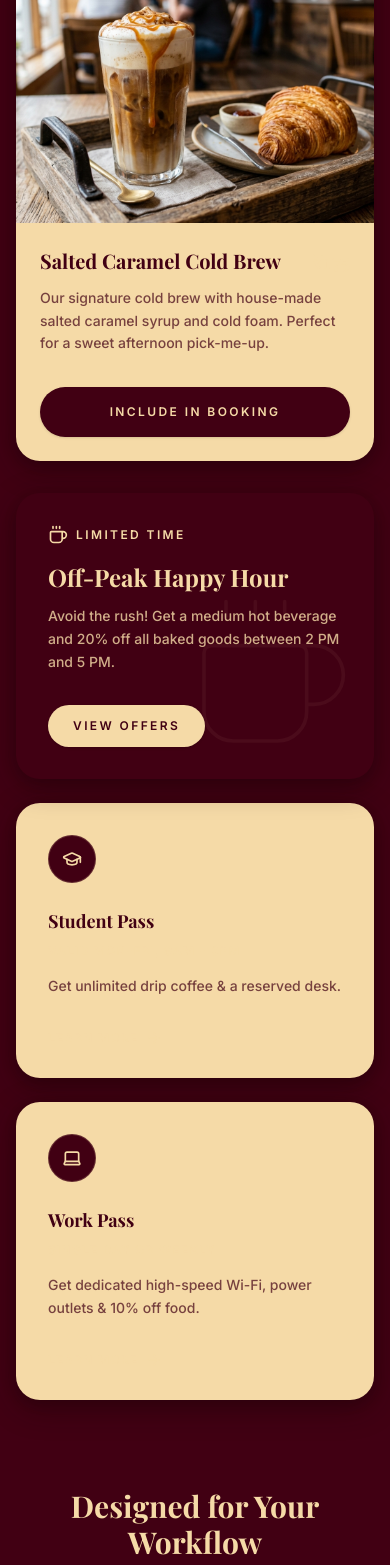
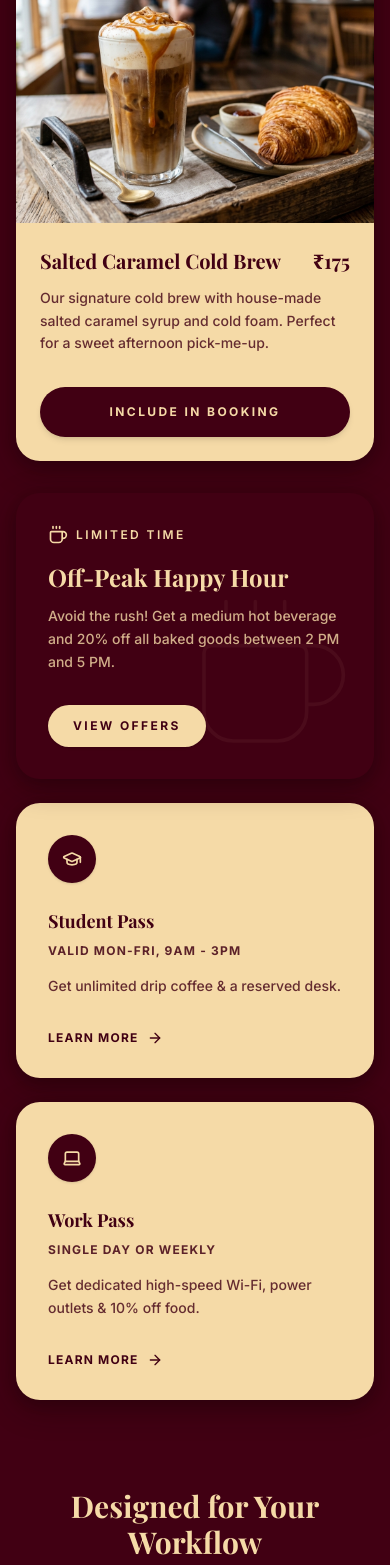
Before and after one commit to rakshana2807/RoyalCafe-VisionX, a Next.js app: page / in a window 390 px wide. Shown: the part 1023-2588 px from the top of the page. Built offline with nearby package versions, Linux system fonts and the light colour scheme; no server answers; a web font is replaced by a local one.

Commit message:
fix(ui): resolve text visibility on buttons and cards across landing, live-status and specials

```diff
--- a/app/(customer)/live-status/page.tsx
+++ b/app/(customer)/live-status/page.tsx
@@ -283,8 +283,8 @@ export default function LiveStatusPage() {
                         onClick={() => handleSelectSeat(ws as unknown as SeatDetails)}
                         className={`w-full mt-4 py-3.5 px-4 font-bold text-sm rounded-full transition-all duration-300 shadow-md flex items-center justify-center gap-2 uppercase tracking-widest group-hover:-translate-y-0.5 ${
                           ws.realTimeStatus === "FULLY BOOKED"
-                            ? "bg-foreground/10 text-foreground/50 cursor-not-allowed border border-foreground/20"
-                            : "bg-primary text-background hover:bg-background hover:text-primary hover:border hover:border-primary border border-transparent cursor-pointer"
+                            ? "bg-[#410013]/20 text-[#410013]/50 cursor-not-allowed border border-[#410013]/30"
+                            : "bg-[#410013] text-[#F5DAA7] hover:bg-[#561C24] hover:shadow-lg border border-transparent cursor-pointer"
                         }`}
                       >
                         {ws.realTimeStatus === "FULLY BOOKED" ? "FULLY RESERVED" : "Reserve Seat"}
--- a/components/customer/landing/OfferCard.tsx
+++ b/components/customer/landing/OfferCard.tsx
@@ -37,19 +37,19 @@ export default function OfferCard() {
 
             <div className="p-6 sm:p-8 flex flex-col flex-1">
               <div className="flex justify-between items-start mb-3">
-                <h3 className="text-xl sm:text-2xl font-bold font-serif text-foreground">
+                <h3 className="text-xl sm:text-2xl font-bold font-serif text-[#410013]">
                   Salted Caramel Cold Brew
                 </h3>
-                <span className="text-xl sm:text-2xl font-bold font-serif text-background">
+                <span className="text-xl sm:text-2xl font-bold font-serif text-[#410013]">
                   ₹175
                 </span>
               </div>
-              <p className="text-sm sm:text-base text-foreground/70 leading-relaxed mb-8 flex-1 font-medium">
+              <p className="text-sm sm:text-base text-[#410013]/80 leading-relaxed mb-8 flex-1 font-medium">
                 Our signature cold brew with house-made salted caramel syrup and cold foam. Perfect for a sweet afternoon pick-me-up.
               </p>
               <Link
                 href="/book"
-                className="w-full inline-flex items-center justify-center px-6 py-4 border border-transparent text-xs uppercase tracking-[0.2em] font-semibold rounded-full text-background bg-primary hover:bg-primary/95 transition-all duration-300 cursor-pointer shadow-sm hover:-translate-y-0.5"
+                className="w-full inline-flex items-center justify-center px-6 py-4 border border-transparent text-xs uppercase tracking-[0.2em] font-bold rounded-full text-[#F5DAA7] bg-[#410013] hover:bg-[#561C24] transition-all duration-300 cursor-pointer shadow-md hover:-translate-y-0.5"
               >
                 Include in booking
               </Link>
@@ -81,7 +81,7 @@ export default function OfferCard() {
               <div className="relative z-10">
                 <Link
                   href="/specials"
-                  className="inline-flex items-center justify-center px-6 py-3 border border-transparent text-xs uppercase tracking-[0.2em] font-semibold rounded-full text-primary bg-surface hover:bg-surface/90 transition-all duration-300 cursor-pointer shadow-sm hover:-translate-y-0.5"
+                  className="inline-flex items-center justify-center px-6 py-3 border border-transparent text-xs uppercase tracking-[0.2em] font-bold rounded-full text-[#410013] bg-[#F5DAA7] hover:bg-[#F5DAA7]/90 transition-all duration-300 cursor-pointer shadow-sm hover:-translate-y-0.5"
                 >
                   View Offers
                 </Link>
@@ -94,22 +94,22 @@ export default function OfferCard() {
               {/* Student Pass Card */}
               <div className="bg-surface p-8 rounded-3xl flex flex-col justify-between card-shadow card-shadow-hover border border-border group">
                 <div>
-                  <div className="h-12 w-12 rounded-full bg-background flex items-center justify-center mb-6 border border-border group-hover:scale-110 transition-transform duration-500">
-                    <GraduationCap className="h-5 w-5 text-accent" />
+                  <div className="h-12 w-12 rounded-full bg-[#410013] flex items-center justify-center mb-6 border border-[#410013]/20 group-hover:scale-110 transition-transform duration-500 shadow-sm">
+                    <GraduationCap className="h-5 w-5 text-[#F5DAA7]" />
                   </div>
-                  <h4 className="text-lg sm:text-xl font-bold font-serif text-primary mb-2">
+                  <h4 className="text-lg sm:text-xl font-bold font-serif text-[#410013] mb-2">
                     Student Pass
                   </h4>
-                  <span className="text-xs font-semibold text-background block mb-4 uppercase tracking-[0.1em]">
+                  <span className="text-xs font-bold text-[#410013]/85 block mb-4 uppercase tracking-[0.1em]">
                     Valid Mon-Fri, 9am - 3pm
                   </span>
-                  <p className="text-sm text-foreground/70 leading-relaxed mb-8 font-medium">
+                  <p className="text-sm text-[#410013]/80 leading-relaxed mb-8 font-medium">
                     Get unlimited drip coffee &amp; a reserved desk.
                   </p>
                 </div>
                 <Link
                   href="/work-study"
-                  className="inline-flex items-center text-xs uppercase tracking-widest font-semibold text-background hover:text-primary transition-colors cursor-pointer"
+                  className="inline-flex items-center text-xs uppercase tracking-widest font-bold text-[#410013] hover:text-[#561C24] transition-colors cursor-pointer"
                 >
                   Learn more
                   <ArrowRight className="ml-2 h-4 w-4 transform group-hover:translate-x-1 transition-transform" />
@@ -119,22 +119,22 @@ export default function OfferCard() {
               {/* Work Pass Card */}
               <div className="bg-surface p-8 rounded-3xl flex flex-col justify-between card-shadow card-shadow-hover border border-border group">
                 <div>
-                  <div className="h-12 w-12 rounded-full bg-background flex items-center justify-center mb-6 border border-border group-hover:scale-110 transition-transform duration-500">
-                    <Laptop className="h-5 w-5 text-accent" />
+                  <div className="h-12 w-12 rounded-full bg-[#410013] flex items-center justify-center mb-6 border border-[#410013]/20 group-hover:scale-110 transition-transform duration-500 shadow-sm">
+                    <Laptop className="h-5 w-5 text-[#F5DAA7]" />
                   </div>
-                  <h4 className="text-lg sm:text-xl font-bold font-serif text-primary mb-2">
+                  <h4 className="text-lg sm:text-xl font-bold font-serif text-[#410013] mb-2">
                     Work Pass
                   </h4>
-                  <span className="text-xs font-semibold text-background block mb-4 uppercase tracking-[0.1em]">
+                  <span className="text-xs font-bold text-[#410013]/85 block mb-4 uppercase tracking-[0.1em]">
                     Single day or weekly
                   </span>
-                  <p className="text-sm text-foreground/70 leading-relaxed mb-8 font-medium">
+                  <p className="text-sm text-[#410013]/80 leading-relaxed mb-8 font-medium">
                     Get dedicated high-speed Wi-Fi, power outlets &amp; 10% off food.
                   </p>
                 </div>
                 <Link
                   href="/work-study"
-                  className="inline-flex items-center text-xs uppercase tracking-widest font-semibold text-background hover:text-primary transition-colors cursor-pointer"
+                  className="inline-flex items-center text-xs uppercase tracking-widest font-bold text-[#410013] hover:text-[#561C24] transition-colors cursor-pointer"
                 >
                   Learn more
                   <ArrowRight className="ml-2 h-4 w-4 transform group-hover:translate-x-1 transition-transform" />
--- a/components/customer/navbar/Navbar.tsx
+++ b/components/customer/navbar/Navbar.tsx
@@ -195,10 +195,10 @@ export default function Navbar() {
                 key={link.name}
                 href={link.href}
                 onClick={(e) => handleNavClick(e, link.href, link.sectionId)}
-                className={`text-[12px] uppercase tracking-widest font-medium transition-all duration-300 ${
+                className={`text-[12px] uppercase tracking-widest font-bold transition-all duration-300 ${
                   pathname === link.href
-                    ? "text-primary border-b border-primary pb-1"
-                    : "text-foreground/70 hover:text-primary hover:border-b hover:border-primary/30 pb-1"
+                    ? "text-[#F5DAA7] border-b-2 border-[#F5DAA7] pb-1"
+                    : "text-[#F5DAA7]/75 hover:text-[#F5DAA7] hover:border-b hover:border-[#F5DAA7]/50 pb-1"
                 }`}
               >
                 {link.name}
--- a/components/customer/specials/ComboDeals.tsx
+++ b/components/customer/specials/ComboDeals.tsx
@@ -110,8 +110,8 @@ export default function ComboDeals() {
 
                 <button
                   onClick={() => handleAddCombo(combo)}
-                  className={`w-full py-3 px-5 border border-transparent text-xs font-bold rounded-full text-primary transition-all shadow-md cursor-pointer uppercase tracking-wider text-center flex items-center justify-center gap-1.5 ${
-                    isAlreadyInBooking(combo) ? "bg-accent hover:bg-primary/90" : "bg-primary hover:bg-primary/90"
+                  className={`w-full py-3 px-5 border border-transparent text-xs font-bold rounded-full text-[#F5DAA7] transition-all shadow-md cursor-pointer uppercase tracking-wider text-center flex items-center justify-center gap-1.5 ${
+                    isAlreadyInBooking(combo) ? "bg-[#561C24] hover:bg-[#410013]" : "bg-[#410013] hover:bg-[#561C24]"
                   }`}
                 >
                   {isAlreadyInBooking(combo) ? (
--- a/components/customer/specials/CustomerFavorites.tsx
+++ b/components/customer/specials/CustomerFavorites.tsx
@@ -128,8 +128,8 @@ export default function CustomerFavorites() {
 
                 <button
                   onClick={() => handleAdd(item)}
-                  className={`w-full py-2.5 px-4 border border-transparent text-xs font-bold rounded-full text-primary transition-all shadow-md cursor-pointer uppercase tracking-wider text-center flex items-center justify-center gap-1.5 ${
-                    isAlreadyInBooking(item) ? "bg-accent hover:bg-primary/90" : "bg-primary hover:bg-primary/90"
+                  className={`w-full py-2.5 px-4 border border-transparent text-xs font-bold rounded-full text-[#F5DAA7] transition-all shadow-md cursor-pointer uppercase tracking-wider text-center flex items-center justify-center gap-1.5 ${
+                    isAlreadyInBooking(item) ? "bg-[#561C24] hover:bg-[#410013]" : "bg-[#410013] hover:bg-[#561C24]"
                   }`}
                 >
                   {isAlreadyInBooking(item) ? (
--- a/components/customer/specials/TodaysSpecial.tsx
+++ b/components/customer/specials/TodaysSpecial.tsx
@@ -60,7 +60,7 @@ export default function TodaysSpecial() {
                 </div>
                 <button
                   onClick={() => alert("Daily Special claimed!")}
-                  className="w-full py-3 px-5 border border-transparent text-xs font-bold rounded-full text-background bg-primary hover:bg-primary/90 transition-all shadow-md cursor-pointer uppercase tracking-wider text-center"
+                  className="w-full py-3 px-5 border border-transparent text-xs font-bold rounded-full text-[#F5DAA7] bg-[#410013] hover:bg-[#561C24] transition-all shadow-md cursor-pointer uppercase tracking-wider text-center"
                 >
                   Claim Special
                 </button>
@@ -102,7 +102,7 @@ export default function TodaysSpecial() {
                 <span className="text-xl font-bold font-serif text-primary font-extrabold">₹180</span>
                 <button
                   onClick={() => alert("Spiced Pumpkin Latte claimed!")}
-                  className="px-5 py-2 rounded-full bg-primary hover:bg-primary/90 text-background text-xs font-bold transition-all cursor-pointer uppercase tracking-wider"
+                  className="px-5 py-2 rounded-full bg-[#410013] hover:bg-[#561C24] text-[#F5DAA7] text-xs font-bold transition-all cursor-pointer uppercase tracking-wider"
                 >
                   Claim Offer
                 </button>
@@ -137,7 +137,7 @@ export default function TodaysSpecial() {
           {/* Action button */}
           <button
             onClick={() => alert("Happy Hour Pass activated!")}
-            className="w-full md:w-auto px-8 py-3.5 border border-transparent text-xs font-bold rounded-full text-background bg-primary hover:bg-primary/90 transition-all shadow-md cursor-pointer uppercase tracking-wider whitespace-nowrap"
+            className="w-full md:w-auto px-8 py-3.5 border border-transparent text-xs font-bold rounded-full text-[#F5DAA7] bg-[#410013] hover:bg-[#561C24] transition-all shadow-md cursor-pointer uppercase tracking-wider whitespace-nowrap"
           >
             Get Happy Hour Pass
           </button>
```
Also changed, not shown: components/customer/live-status/SeatMap.tsx (+23 -6 lines).
